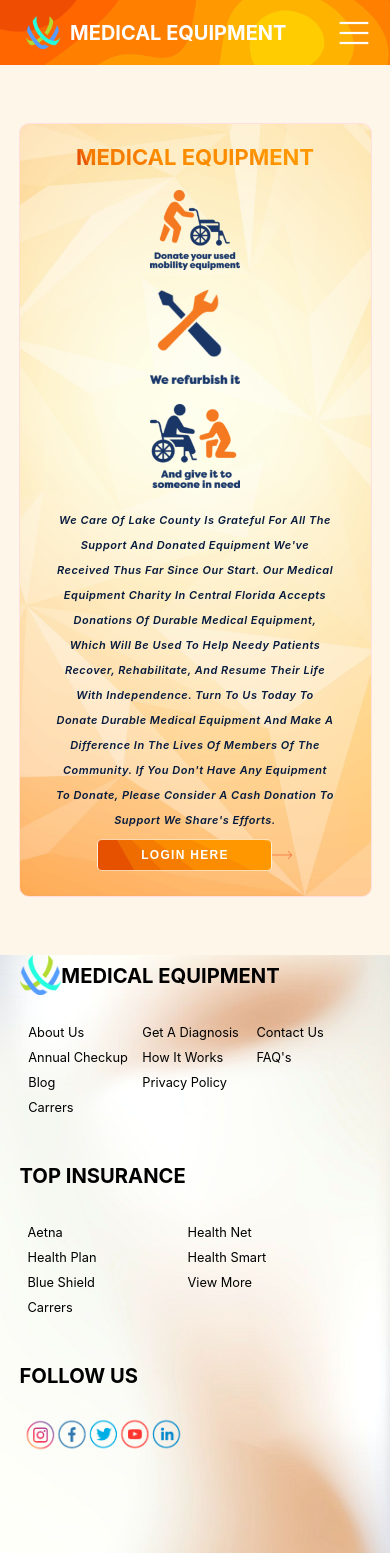
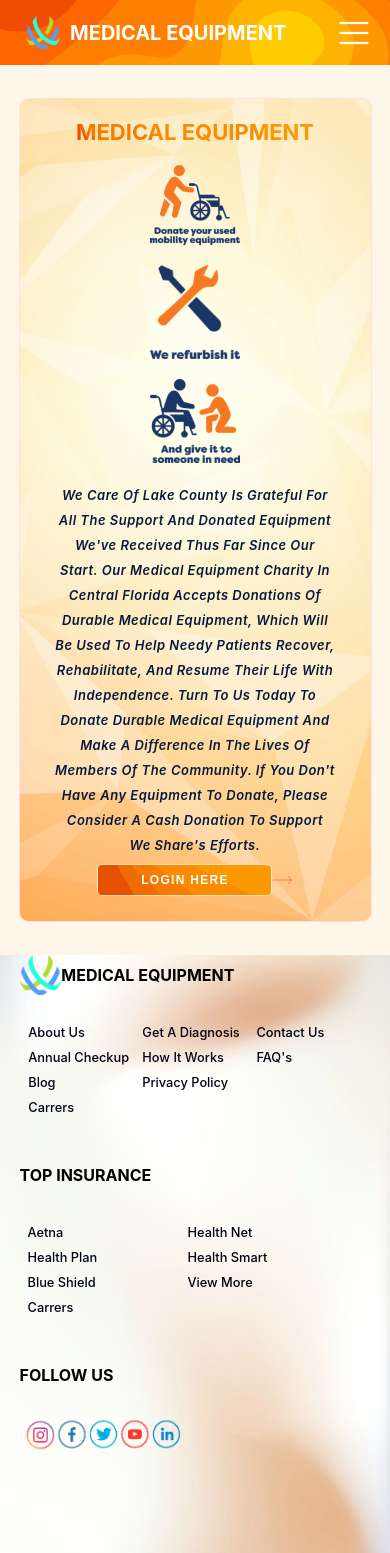
Before and after one commit to amaljithmk07/Med.Equip-MERN, a React (Create React App) app in the folder front-end/: page / in a window 390 px wide. Shown: the top 1553 px of the page. Built offline with nearby package versions, Linux system fonts and the light colour scheme; no server answers.

Commit message:
home font size changed

```diff
--- a/front-end/src/components/Navbar/Navbar.css
+++ b/front-end/src/components/Navbar/Navbar.css
@@ -200,7 +200,6 @@
     /* background-color: chartreuse; */
     justify-content: flex-end;
     align-items: center;
-
   }
 
   /* //////////////////////////////////
@@ -379,7 +378,7 @@
     top: 48px;
     right: -120%;
     width: 100%;
-    height: 80vh;
+    height: 60vh;
     display: flex;
     flex-direction: column;
     justify-content: space-evenly;
@@ -401,7 +400,7 @@
     position: absolute;
     top: 48px;
     right: 0%;
-    height: 80vh;
+    min-height: 100px;
     display: flex;
     flex-direction: column;
     justify-content: space-evenly;
--- a/front-end/src/components/User/Home.css
+++ b/front-end/src/components/User/Home.css
@@ -489,7 +489,7 @@
   }
 
   .home-p {
-    font-size: 11px;
+    font-size: 13px;
   }
   #button-arrow {
     max-width: 195px;
--- a/front-end/src/components/footer/Footer.css
+++ b/front-end/src/components/footer/Footer.css
@@ -86,8 +86,9 @@
   flex-direction: column;
 }
 .footer-data {
-  /* color: blue; */
-
+  color: rgb(0, 0, 21);
+  text-decoration: none;
+  font-weight: 500;
   font-size: 0.9rem;
   /* top: 10px; */
   margin: 10px 0px 0px 0px;
@@ -274,3 +275,20 @@
     align-items: center;
   }
 }
+
+@media screen and (max-width: 550px) {
+
+  .footer-head {
+    height: 20%;
+    width: 100%;
+    /* background-color: rgb(9, 9, 117); */
+    display: flex;
+    justify-content: flex-start;
+    align-items: center;
+    font-size: 1rem;
+    text-transform: uppercase;
+    /* border: 2px solid white; */
+    font-weight: 700;
+    color: rgb(0, 0, 0);
+  }
+}
--- a/front-end/src/components/footer/Footer.jsx
+++ b/front-end/src/components/footer/Footer.jsx
@@ -1,5 +1,6 @@
 import React from "react";
 import "./Footer.css";
+import { Link } from "react-router-dom";
 const Footer = () => {
   return (
     <div className="footer-home">
@@ -12,21 +13,21 @@ const Footer = () => {
             </div>
             <div className="footer-container1">
               <div className="footer-content1">
-                <p className="footer-data">About Us</p>
-                <p className="footer-data">Annual Checkup</p>
-                <p className="footer-data">Blog</p>
-                <p className="footer-data">Carrers</p>
+                <Link className="footer-data">About Us</Link>
+                <Link className="footer-data">Annual Checkup</Link>
+                <Link className="footer-data">Blog</Link>
+                <Link className="footer-data">Carrers</Link>
               </div>
               <div className="footer-content1">
                 {" "}
-                <p className="footer-data">Get A Diagnosis</p>
-                <p className="footer-data">How It Works</p>
-                <p className="footer-data">Privacy Policy</p>
+                <Link className="footer-data">Get A Diagnosis</Link>
+                <Link className="footer-data">How It Works</Link>
+                <Link className="footer-data">Privacy Policy</Link>
               </div>
               <div className="footer-content1">
                 {" "}
-                <p className="footer-data">Contact Us</p>
-                <p className="footer-data">FAQ's</p>
+                <Link className="footer-data">Contact Us</Link>
+                <Link className="footer-data">FAQ's</Link>
               </div>
             </div>
           </div>
@@ -34,15 +35,15 @@ const Footer = () => {
             <div className="footer-head">Top Insurance</div>
             <div className="footer-container2">
               <div className="footer-content2">
-                <p className="footer-data">Aetna</p>
-                <p className="footer-data">Health Plan</p>
-                <p className="footer-data">Blue Shield</p>
-                <p className="footer-data">Carrers</p>
+                <Link className="footer-data">Aetna</Link>
+                <Link className="footer-data">Health Plan</Link>
+                <Link className="footer-data">Blue Shield</Link>
+                <Link className="footer-data">Carrers</Link>
               </div>
               <div className="footer-content2">
-                <p className="footer-data">Health Net</p>
-                <p className="footer-data">Health Smart</p>
-                <p className="footer-data">View More</p>
+                <Link className="footer-data">Health Net</Link>
+                <Link className="footer-data">Health Smart</Link>
+                <Link className="footer-data">View More</Link>
               </div>
             </div>
           </div>
@@ -55,7 +56,7 @@ const Footer = () => {
         </div>
         <div className="footer-footer">
           <div className="footer-footer-1">
-            All rights reserved by team Maitexa Software Developers
+            All rights reserved by respective owners
           </div>
           <div className="footer-footer-2">Privacy Policy</div>
           <div className="footer-footer-3">Terms & Conditions</div>
```
